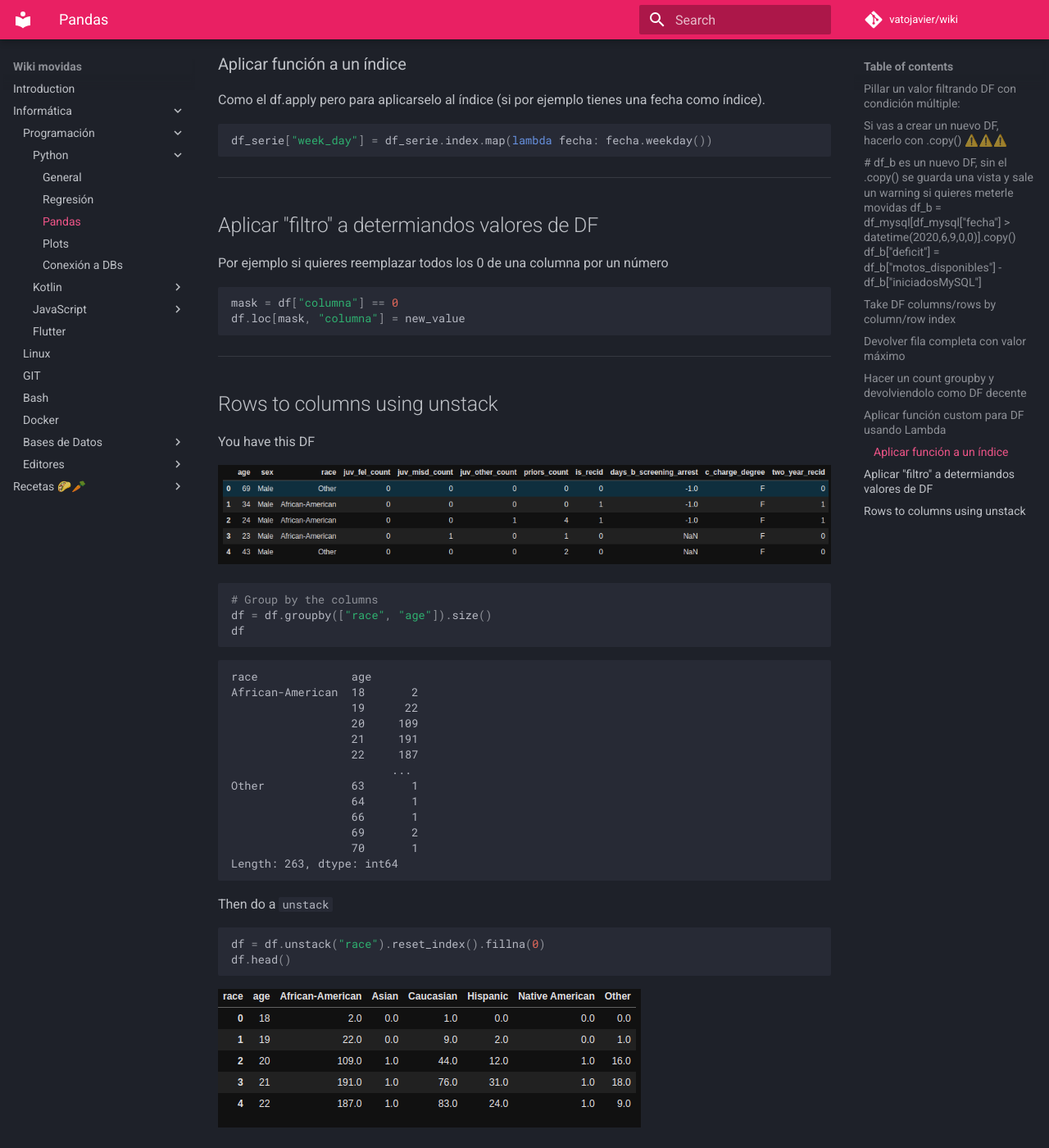
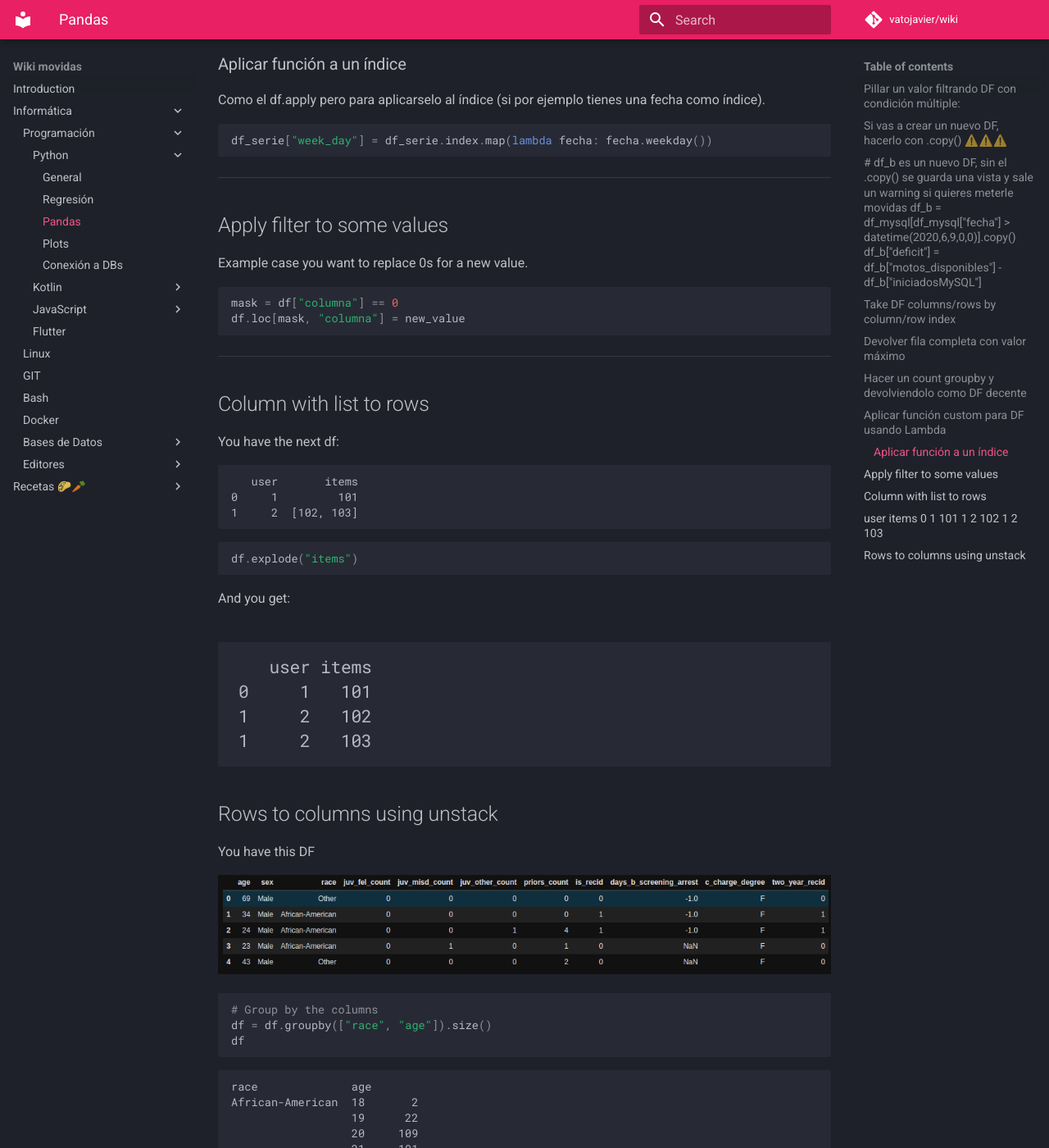
Before and after one commit to vatojavier/wiki, an MkDocs documentation site: the page built from docs/informatica/python/pandas.md, in a window 1280 px wide and 1400 px high, scrolled down 1368 px. Shown: the whole window at 82% size. Built offline with MkDocs 1.6.1 and Material for MkDocs 9.7.7, drawn with Linux system fonts in a browser that asks for light colours; comment, search, counter and statistics services are not loaded.

Commit message:
list to rows

````diff
--- a/docs/informatica/python/pandas.md
+++ b/docs/informatica/python/pandas.md
@@ -60,15 +60,38 @@ df_serie["week_day"] = df_serie.index.map(lambda fecha: fecha.weekday())
 
 ---
 
-## Aplicar "filtro" a determiandos valores de DF
+## Apply filter to some values
 
-Por ejemplo si quieres reemplazar todos los 0 de una columna por un número
+Example case you want to replace 0s for a new value.
 
 ```python
 mask = df["columna"] == 0
 df.loc[mask, "columna"] = new_value
 ```
 
+---
+## Column with list to rows
+
+You have the next df:
+
+```
+   user       items
+0     1         101
+1     2  [102, 103]
+```
+
+```python
+df.explode("items")
+```
+
+And you get:
+
+```
+   user items
+0     1   101
+1     2   102
+1     2   103
+```
 ---
 
 ## Rows to columns using unstack
````
